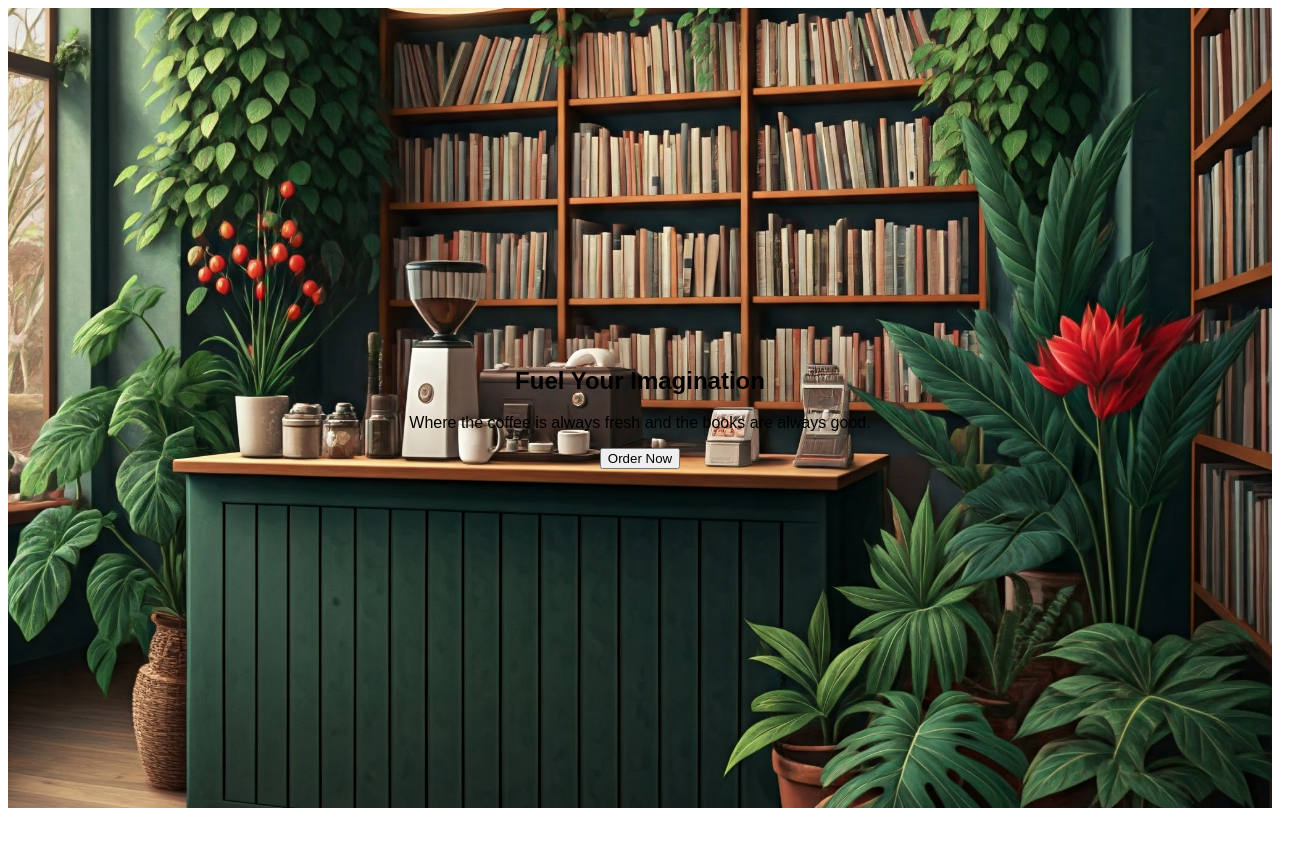
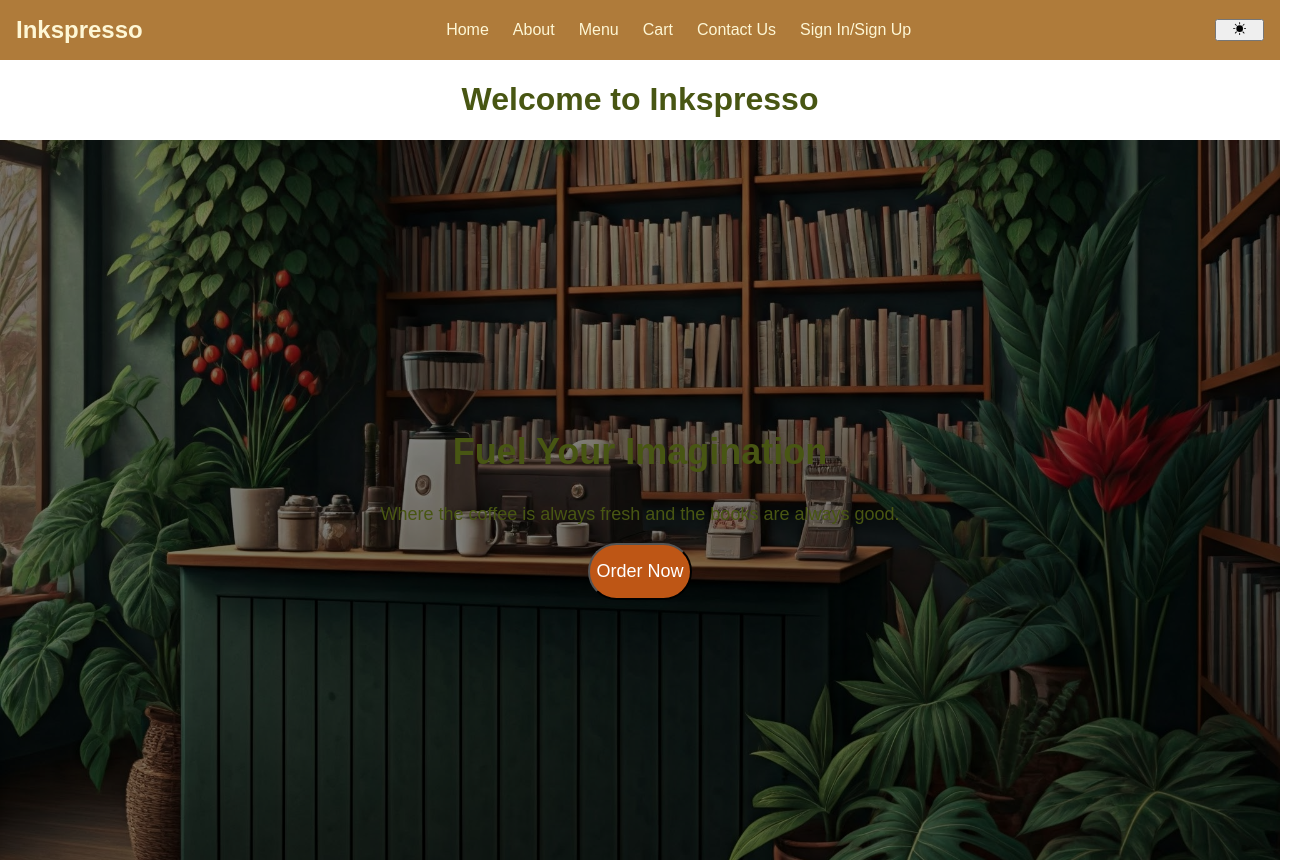
Before and after one commit to AceChianni/inkspresso, a Next.js app in the folder frontend/: page / in a window 1280 px wide. Shown: the top 862 px of the page, 1312 px wide, since content can reach past the window. Before the commit the page ends 816 px from the top, so only its background shows below. Built offline with nearby package versions, Linux system fonts and the light colour scheme.

Commit message:
add styles

```diff
--- a/frontend/package.json
+++ b/frontend/package.json
@@ -12,7 +12,8 @@
     "autoprefixer": "^10.4.20",
     "next": "15.1.6",
     "react": "^19.0.0",
-    "react-dom": "^19.0.0"
+    "react-dom": "^19.0.0",
+    "react-icons": "^5.4.0"
   },
   "devDependencies": {
     "@eslint/eslintrc": "^3",
--- a/frontend/src/components/Footer.js
+++ b/frontend/src/components/Footer.js
@@ -1,6 +1,6 @@
 // /components/Footer.js
 
-import styles from "../styles/navbar.module.css";
+import styles from "../styles/bars.module.css";
 
 const Footer = () => {
   return (
--- a/frontend/src/components/Navbar.js
+++ b/frontend/src/components/Navbar.js
@@ -2,7 +2,7 @@
 import { useState, useEffect } from "react";
 import Link from "next/link";
 import { BsFillSunFill, BsFillMoonFill } from "react-icons/bs";
-import styles from "../styles/navbar.module.css";
+import styles from "../styles/bars.module.css";
 
 const Navbar = () => {
   const [theme, setTheme] = useState("light");
--- a/frontend/src/pages/index.js
+++ b/frontend/src/pages/index.js
@@ -1,13 +1,34 @@
 // /pages/index.js
+import Navbar from "../components/Navbar";
 import Header from "../components/Header";
 import HeroSection from "../components/HeroSection";
+import Footer from "../components/Footer";
 
 const HomePage = () => {
   return (
     <div>
+      <Navbar />
+      <Header />
       <HeroSection />
+      <Footer />
     </div>
   );
 };
 
 export default HomePage;
+
+
+
+
+// import Header from "../components/Header";
+// import HeroSection from "../components/HeroSection";
+
+// const HomePage = () => {
+//   return (
+//     <div>
+//       <HeroSection />
+//     </div>
+//   );
+// };
+
+// export default HomePage;
--- /dev/null
+++ b/frontend/src/styles/bars.module.css
@@ -0,0 +1,72 @@
+/* bars.module.css */
+.navbar {
+  background-color: #AF7B3A; /* Warm, Earthy Brown */
+  color: #FEF7D5; /* Light Pale Yellow */
+  padding: 1rem;
+  display: flex;
+  justify-content: space-between;
+  align-items: center;
+}
+
+.navbarContent {
+  display: flex;
+  justify-content: space-between;
+  align-items: center;
+  width: 100%;
+}
+
+.brand {
+  font-size: 1.5rem;
+  font-weight: bold;
+  color: #FEF7D5; /* Light Pale Yellow */
+}
+
+.navLinks {
+  display: flex;
+  gap: 1.5rem;
+}
+
+.navLink {
+  color: #FEF7D5; /* Light Pale Yellow */
+  text-decoration: none;
+  transition: color 0.3s ease;
+}
+
+.navLink:hover {
+  color: #BE5615; /* Burnt Orange */
+}
+
+.themeToggle {
+  background-color: #BE5615; /* Burnt Orange */
+  color: #fff;
+  padding: 0.5rem 1rem;
+  border-radius: 1rem;
+  font-weight: 600;
+  display: flex;
+  align-items: center;
+  transition: all 0.3s ease;
+}
+
+.icon {
+  width: 1.5rem;
+  height: 1.5rem;
+}
+
+.icon.sun {
+  color: #FFBB33; /* Sun Yellow */
+}
+
+.icon.moon {
+  color: #fff;
+}
+
+@media (max-width: 768px) {
+  .navbarContent {
+    flex-direction: column;
+    align-items: flex-start;
+  }
+
+  .themeToggle {
+    margin-top: 0.5rem;
+  }
+}
--- a/frontend/src/styles/globals.css
+++ b/frontend/src/styles/globals.css
@@ -3,6 +3,134 @@
 @tailwind components;
 @tailwind utilities;
 
+/* Base Styles */
 body {
-  font-family: 'Arial', sans-serif;
+  margin: 0;
+  padding: 0;
+  width: 100vw;
+  overflow-x: hidden;
+  font-family: Arial, sans-serif;
+  background-color: #FFFFFF; /* White */
+  color: #485613; /* Muted Green */
 }
+
+body.dark {
+  background-color: #4C3F07; /* Dark Brown */
+  color: #E9C9B2; /* Warm Beige */
+}
+
+html {
+  height: 100%;
+}
+
+/* Layout Helpers */
+.bg-header-footer {
+  background-color: #AF7B3A; /* Warm, Earthy Brown */
+}
+
+body.dark .bg-header-footer {
+  background-color: #6B4406; /* Deep Brown */
+}
+
+.text-light {
+  color: #485613; /* Muted Green */
+}
+
+body.dark .text-light {
+  color: #E9C9B2; /* Warm Beige */
+}
+
+/* Buttons */
+.order-now-btn {
+  background-color: #BE5615; /* Burnt Orange */
+  color: #fff; /* White */
+  border-radius: 9999px;
+  transition: all 0.3s ease;
+}
+
+.order-now-btn:hover {
+  background-color: #ffffff;
+  color: #BE5615; /* Burnt Orange */
+}
+
+/* Utility Classes */
+.w-full {
+  width: 100%;
+}
+
+.text-center {
+  text-align: center;
+}
+
+.px-4 {
+  padding-left: 1rem;
+  padding-right: 1rem;
+}
+
+.py-4 {
+  padding-top: 1rem;
+  padding-bottom: 1rem;
+}
+
+.flex {
+  display: flex;
+}
+
+.items-center {
+  align-items: center;
+}
+
+.justify-between {
+  justify-content: space-between;
+}
+
+.justify-center {
+  justify-content: center;
+}
+
+.min-h-screen {
+  min-height: calc(100vh - 80px); /* Ensure content fills the full height minus header/footer */
+}
+
+.relative {
+  position: relative;
+}
+
+.absolute {
+  position: absolute;
+}
+
+.inset-0 {
+  top: 0;
+  left: 0;
+  right: 0;
+  bottom: 0;
+}
+
+.bg-black-50 {
+  background-color: rgba(0, 0, 0, 0.5); /* Overlay effect */
+}
+
+.text-lg {
+  font-size: 1.125rem;
+}
+
+.text-2xl {
+  font-size: 1.5rem;
+}
+
+.text-4xl {
+  font-size: 2.25rem;
+}
+
+.text-6xl {
+  font-size: 3.75rem;
+}
+
+.leading-tight {
+  line-height: 1.25;
+}
+
+body {
+  overflow-x: hidden;
+}
--- a/frontend/tailwind.config.mjs
+++ /dev/null
@@ -1,17 +0,0 @@
-/** @type {import('tailwindcss').Config} */
-export default {
-  content: [
-    "./src/pages/**/*.{js,ts,jsx,tsx,mdx}",
-    "./src/components/**/*.{js,ts,jsx,tsx,mdx}",
-    "./src/app/**/*.{js,ts,jsx,tsx,mdx}",
-  ],
-  theme: {
-    extend: {
-      colors: {
-        background: "var(--background)",
-        foreground: "var(--foreground)",
-      },
-    },
-  },
-  plugins: [],
-};
```
Also changed, not shown: frontend/src/styles/hero.module.css (added, +52 -0 lines), 1 other file (tests, documents, lock files or other folders).
